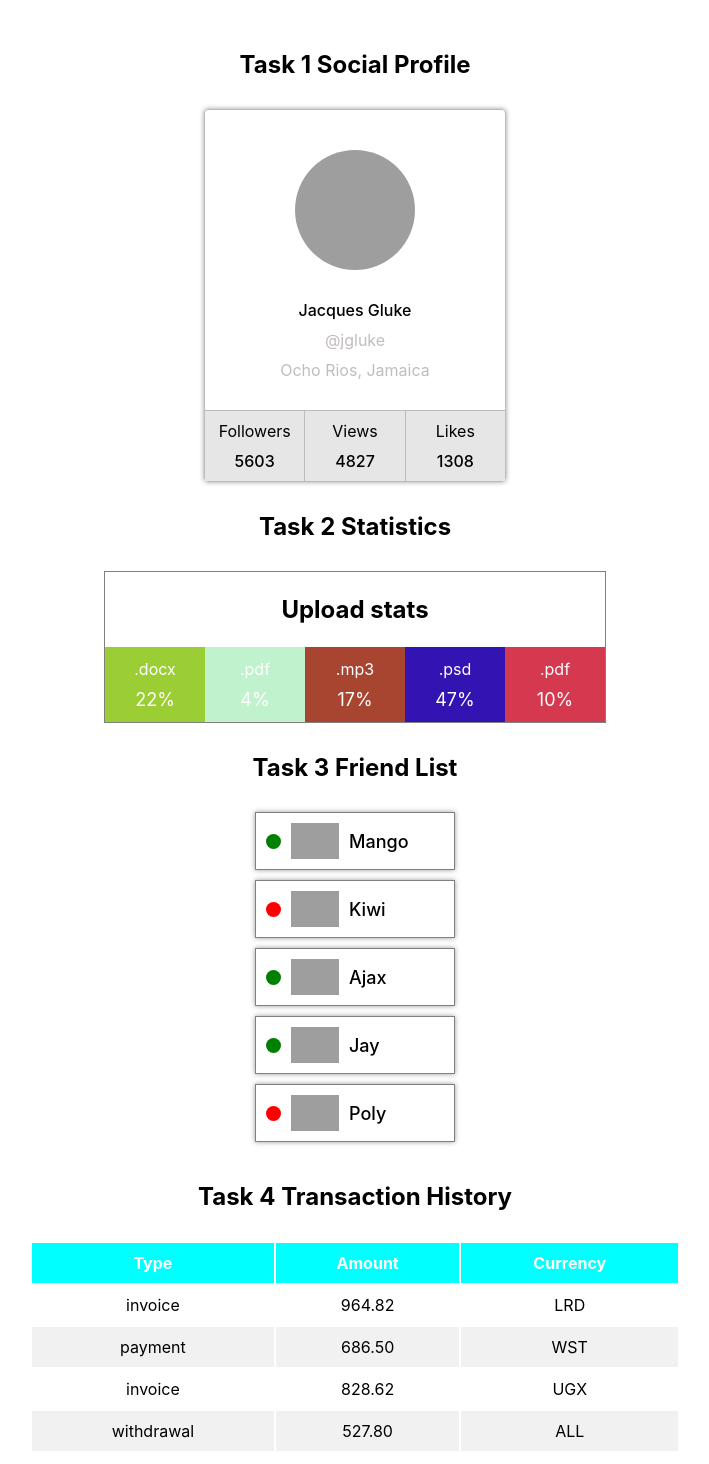
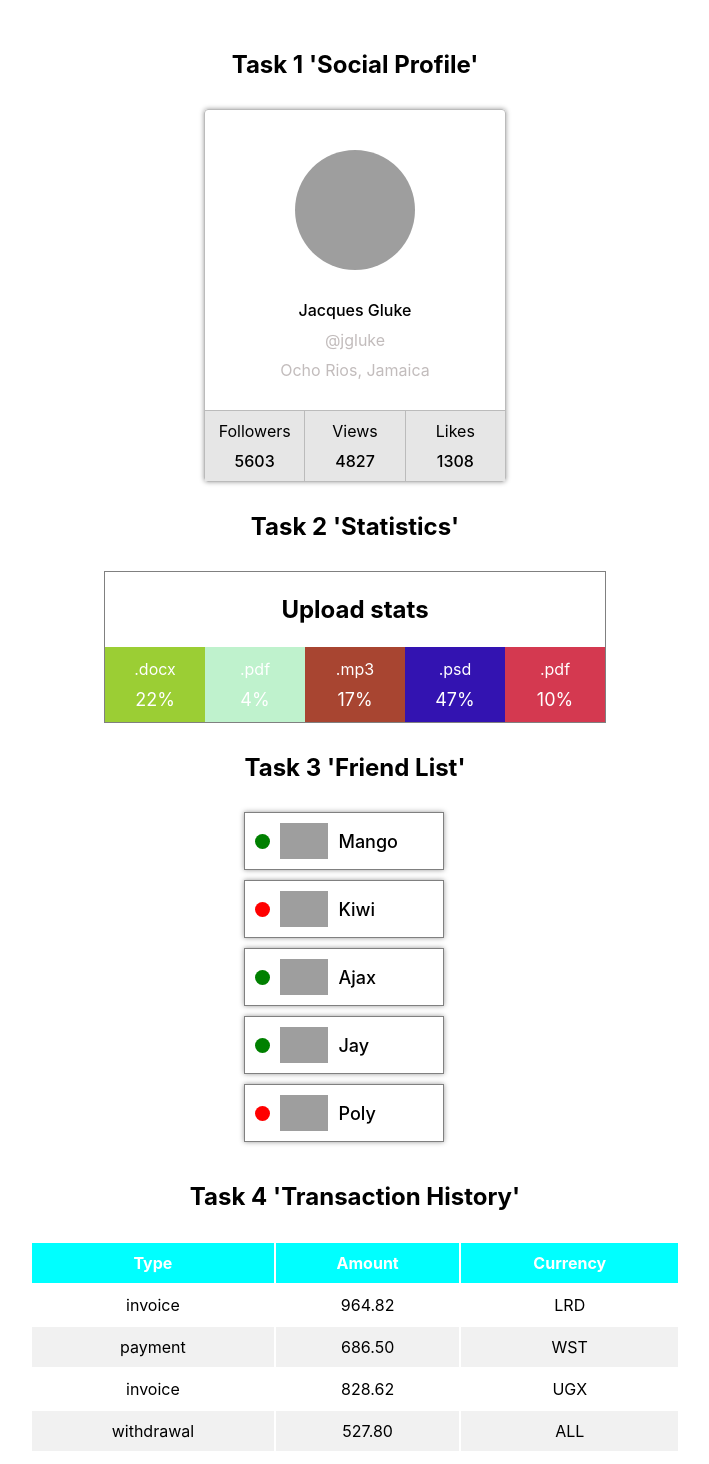
Before and after one commit to Skripnuyk/goit-react-hw-01-components, a React (Create React App) app: page / in a window 1280 px wide. Shown: the top 1464 px of the page, without its empty margins (285-994 px from the left). Built offline with nearby package versions, Linux system fonts and the light colour scheme; grey boxes are pictures that could not be loaded.

Commit message:
Пофіксив умови завдання
Прибрав h2 із головної сторінки

```diff
--- a/src/components/App.css
+++ b/src/components/App.css
@@ -21,8 +21,3 @@ img {
   align-items: center;
   margin: 20px 0;
 }
-
-.titleTask {
-  padding: 30px 0px;
-  text-align: center;
-}
--- a/src/components/App.js
+++ b/src/components/App.js
@@ -7,11 +7,12 @@ import './App.css';
 import { FriendList } from './FriendList/FriendList';
 import friends from '../data/friends.json'
 import { TransactionHistory } from './TransactionHistory/TransactionHistory';
+import { Section } from './Section/Section';
 
 export const App = () => {
   return (
     <div className="appContainer">
-        <h2 className="titleTask">Task 1 Social Profile</h2>
+      <Section title={"Task 1 'Social Profile'"}>
         <Profile
           username={user.username}
           tag={user.tag}
@@ -19,12 +20,16 @@ export const App = () => {
           avatar={user.avatar}
           stats={user.stats}
         />
-        <h2 className="titleTask">Task 2 Statistics</h2>
+      </Section>
+      <Section title={"Task 2 'Statistics'"}>
         <Statistics title="Upload stats" stats={data} />
-        <h2 className="titleTask">Task 3 Friend List</h2>
+      </Section>
+      <Section title={"Task 3 'Friend List'"}>
         <FriendList friends={friends} />
-        <h2 className="titleTask">Task 4 Transaction History</h2>
+      </Section>
+      <Section title={"Task 4 'Transaction History'"}>
         <TransactionHistory items={items} />
+      </Section>
     </div>
   );
 };
--- /dev/null
+++ b/src/components/Section/Section.js
@@ -0,0 +1,15 @@
+import PropTypes from 'prop-types';
+import css from './Section.module.css';
+
+export const Section = ({title, children}) => {
+    return (
+      <section>
+            <h2 className={css.titleTask}>{title}</h2>
+            {children}
+      </section>
+    );
+}
+
+Section.propTypes = {
+    title: PropTypes.string,
+}
--- /dev/null
+++ b/src/components/Section/Section.module.css
@@ -0,0 +1,4 @@
+.titleTask {
+  padding: 30px 0px;
+  text-align: center;
+}
```
